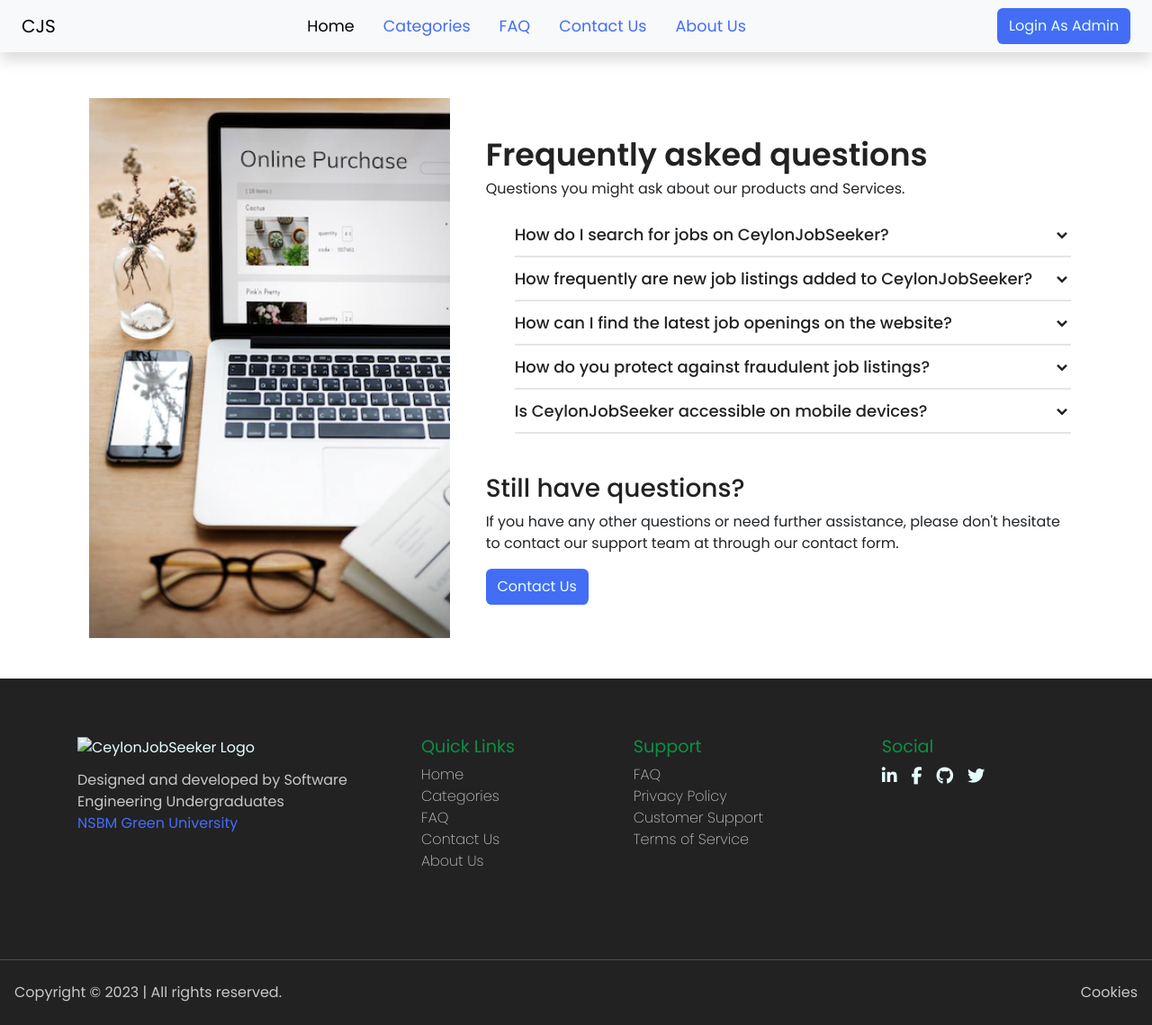
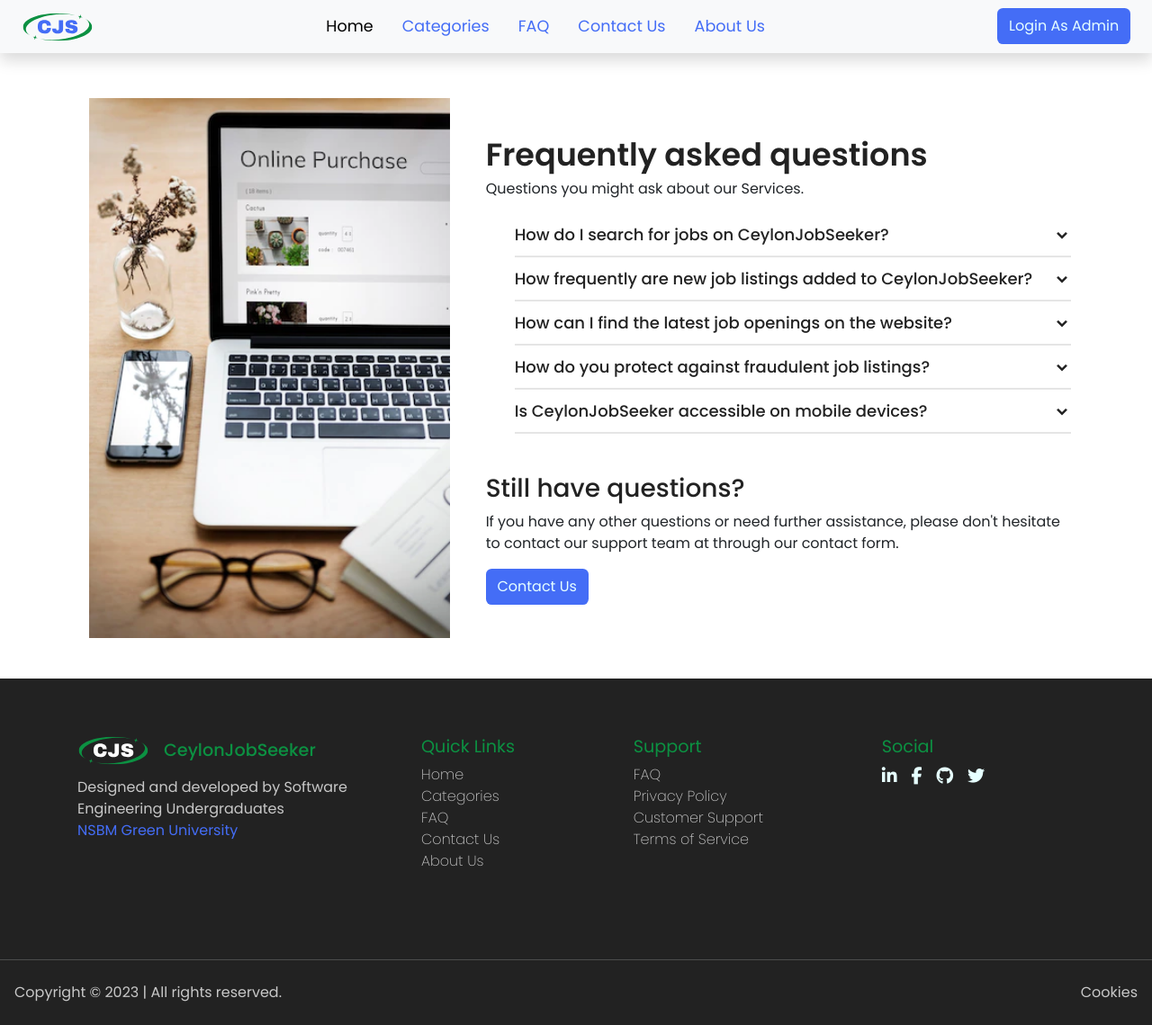
Before and after one commit to LakshanRukantha/CeylonJobSeeker, a PHP site: page /faq.html in a window 1280 px wide. Shown: the whole page at 90% size. Run offline with PHP 8.4, Linux system fonts and the light colour scheme; some libraries are stand-ins or nearby versions.

Commit message:
modified faq.html

```diff
--- a/faq.html
+++ b/faq.html
@@ -22,7 +22,11 @@
 
         <nav class="navbar navbar-expand-lg fixed-top w-full bg-body-tertiary">
           <div class="container-fluid px-lg-4">
-            <a class="navbar-brand" href="index.html">CJS</a>
+            <a class="navbar-brand" href="index.html"><img
+              class="img-logo"
+              src="images/logo.svg"
+              alt="CJS Logo"
+          /></a>
             <button
               class="navbar-toggler"
               type="button"
@@ -31,6 +35,7 @@
               aria-controls="navbarSupportedContent"
               aria-expanded="false"
               aria-label="Toggle navigation">
+
               <span class="navbar-toggler-icon"></span>
             </button>
              <div class="collapse navbar-collapse" id="navbarSupportedContent">
@@ -56,13 +61,15 @@
           </div>
         </nav>
 
+
+
   <div class="accordion">
     <div class="image-box">
       <img src="images/1.jpg" alt="Accordion Image" >
     </div>
     <div class="accordion-text">
       <div class="title">Frequently asked questions</div>
-      <p>Questions you might ask about our products and Services.</p>
+      <p>Questions you might ask about our Services.</p>
     <ul class="faq-text">
       <li>
         <div class="question-arrow">
@@ -117,12 +124,22 @@
     <p>If you have any other questions or need further assistance, please don't hesitate to contact our support team at through our contact form.</p>
     <a href="contact.html"><button class="btn-primary" >Contact Us</button></a>
     </div>
-  </div>
+  </div> <!-- Footer Start -->
 
   <footer class="w-100">
     <div class="footer">
       <div class="footer-section flex-grow-1 mb-3">
-        <img src="#" alt="CeylonJobSeeker Logo" height="40" />
+
+
+      <a class="brand-text" href="index.html"
+              ><img
+                class="img-logo"
+                src="images/logo-light.svg"
+                alt="CJS Logo"
+              />CeylonJobSeeker</a
+            >
+
+
         <div class="site-info">
           <span> Designed and developed by Software Engineering Undergraduates</span>
           <span><a rel="noopener" href="https://nsbm.ac.lk" target="_blank">NSBM Green University</a></span>
@@ -191,7 +208,7 @@
       <span>Cookies</span>
     </div>
   </footer>
-
+ <!-- Footer End -->
 </div>
 
 
@@ -209,7 +226,7 @@
       });
     }
   </script>
-
+ <!-- Popper - CDN -->
     <script
       src="https://cdn.jsdelivr.net/npm/@popperjs/core@2.11.8/dist/umd/popper.min.js"
       integrity="sha384-I7E8VVD/ismYTF4hNIPjVp/Zjvgyol6VFvRkX/vR+Vc4jQkC+hVqc2pM8ODewa9r"
--- a/main.css
+++ b/main.css
@@ -22,6 +22,10 @@
   height: 100%;
   overflow-x: hidden;
   margin-top: 4rem;
+}
+
+.img-logo {
+  width: 80px;
 }
 
 .divider{
@@ -113,6 +117,18 @@ footer {
   color: var(--text-light-color);
 }
 
+.footer .footer-section .brand-text {
+  display: flex;
+  align-items: center;
+  font-size: 1.2rem;
+  justify-content: flex-start;
+  font-weight: 500;
+  gap: 1rem;
+  text-decoration: none;
+  color: var(--secondary-color);
+}
+
+
 .footer .footer-section.flex-grow-1 h6 {
   font-weight: 400;
   font-size: 1.2rem;
```
Also changed, not shown: images/logo-light.svg (added), images/logo.svg (added).
